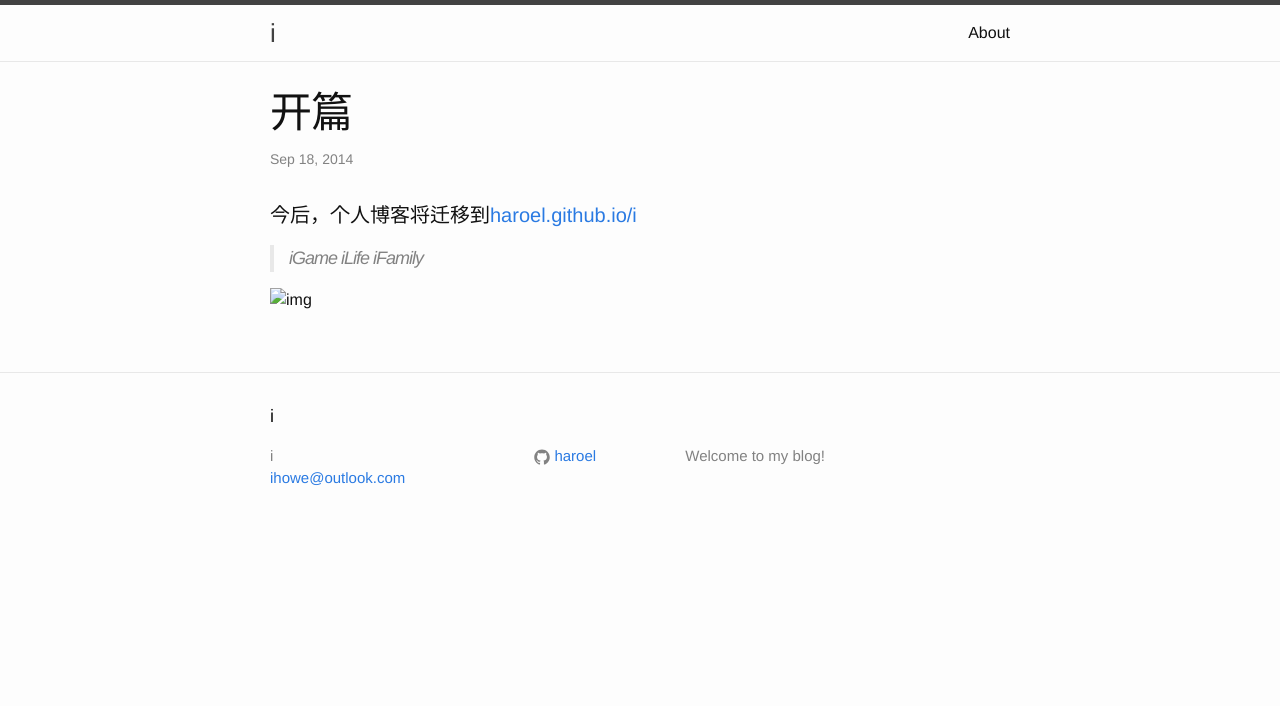
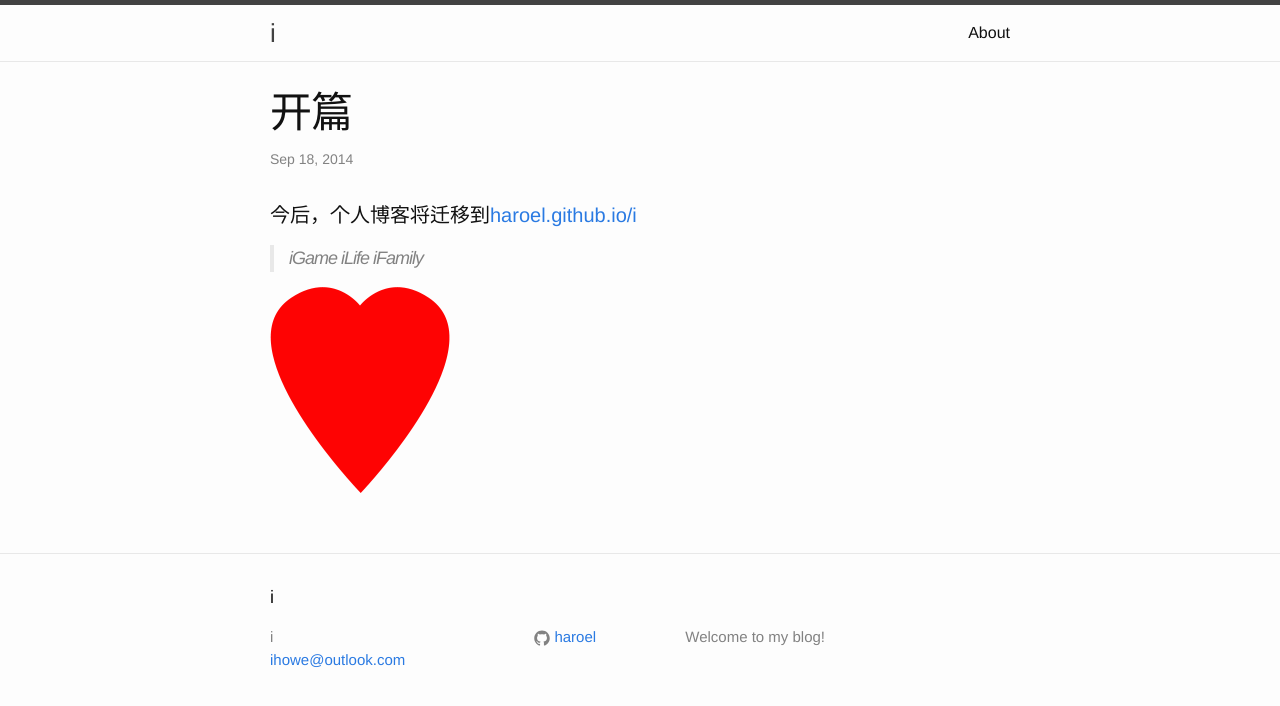
Before and after one commit to haroel/i, a Jekyll site: the page built from _posts/2014-09-18-welcome-to-jekyll.markdown, in a window 1280 px wide. Shown: the top 706 px of the page. Built offline with Jekyll 4.4.1, drawn with Linux system fonts in a browser that asks for light colours.

Commit message:
图片显示

```diff
--- a/_posts/2014-09-18-welcome-to-jekyll.markdown
+++ b/_posts/2014-09-18-welcome-to-jekyll.markdown
@@ -9,4 +9,4 @@ categories: jekyll update
 
 > iGame iLife iFamily
 
-![img](../assets/i.png)
+![img](http://haroel.github.io/i/assets/i.png)
```
